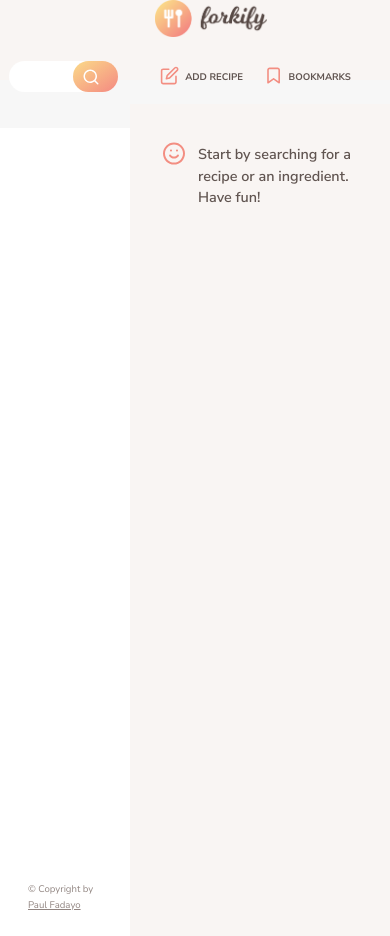
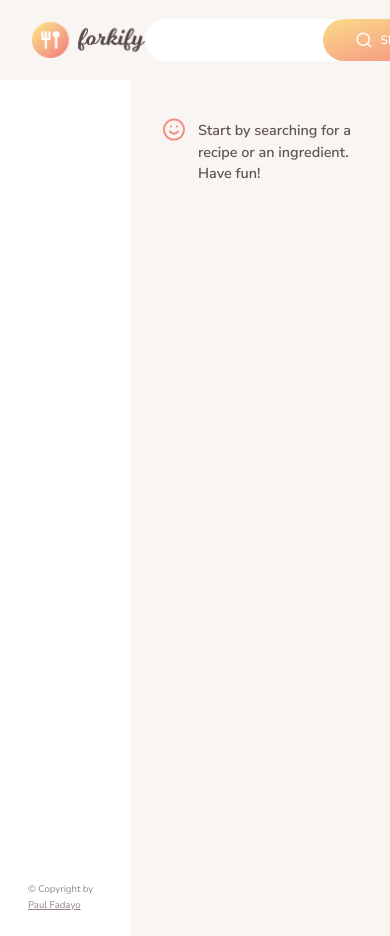
Before and after one commit to paulthadev/chefpro, a website built with Parcel: page index.html in a window 390 px wide. Built offline with nearby package versions, Linux system fonts and the light colour scheme.

Commit message:
Revert "Mobile design"

```diff
--- a/index.html
+++ b/index.html
@@ -8,7 +8,7 @@
   <link href="https://fonts.googleapis.com/css?family=Nunito+Sans:400,600,700" rel="stylesheet" />
   <link rel="shortcut icon" href="src/img/favicon.png" type="image/x-icon" />
 
-  <link rel="stylesheet" href="src/sass/main.css" />
+  <link rel="stylesheet" href="src/sass/main.scss" />
   <script defer type="module" src="src/js/controller.js"></script>
 
   <title>forkify || Search over 1,000,000 recipes</title>
@@ -18,8 +18,7 @@
   <div class="container">
     <header class="header">
       <img src="src/img/logo.png" alt="Logo" class="header__logo" />
-      <div class="header__center">
-               <form class="search">
+      <form class="search">
         <input type="text" class="search__field" placeholder="Search over 1,000,000 recipes..." />
         <button class="btn search__btn">
           <svg class="search__icon">
@@ -77,8 +76,6 @@
           </li>
         </ul>
       </nav>
-      </div>
-
     </header>
 
     <div class="search-results">
--- a/src/sass/_base.scss
+++ b/src/sass/_base.scss
@@ -51,7 +51,7 @@ body {
   max-width: 120rem;
   min-height: 117rem;
   margin: 4vw auto;
-  background-color: #f7f7f7;
+  background-color: #fff;
   border-radius: 9px;
   overflow: hidden;
   box-shadow: 0 2rem 6rem 0.5rem rgba($color-grey-dark-1, 0.2);
--- a/src/sass/_header.scss
+++ b/src/sass/_header.scss
@@ -4,16 +4,6 @@
   display: flex;
   align-items: center;
   justify-content: space-between;
-
-  @include respond(tab-port){
-    flex-direction: column;
-    gap: 3rem;
-  }
-  &__center {
-    display: flex;
-    gap: 4rem;
-
-  }
 
   &__logo {
     margin-left: 4rem;
@@ -42,13 +32,6 @@
     color: inherit;
     font-size: 1.7rem;
     width: 30rem;
-    @include respond(phone){
-      width: 10rem !important;
-    }
-    @media screen and (max-width:485px){
-      width: 5rem  !important;
-    }
-
 
     &:focus {
       outline: none;
@@ -70,16 +53,6 @@
   &__btn {
     font-weight: 600;
     font-family: inherit;
-     @include respond(phone){
-      padding:0.85rem 1.2rem;
-      font-size: 1.3rem;
-
-    }
-     @media screen and (max-width:416px){
-      & span {
-        display: none;
-      }
-    }
   }
 }
 
@@ -109,13 +82,9 @@
     cursor: pointer;
     padding: 0 1.5rem;
     transition: all 0.3s;
+
     display: flex;
     align-items: center;
-    @media screen and (max-width:485px){
-      padding: 0 1.3rem;
-      font-size: 1.2rem;
-    }
-
 
     svg {
       height: 2.4rem;
@@ -148,9 +117,6 @@
   visibility: hidden;
   opacity: 0;
   transition: all 0.5s 0.2s;
-  @include respond(phone){
-    width: 30rem;
-  }
 
   &__list {
     list-style: none;
--- a/src/sass/_mixin.scss
+++ /dev/null
@@ -1,18 +0,0 @@
-@mixin respond($view-port) {
-    @if ($view-port== phone){
-        @media screen and (max-width:600px){
-            @content
-        }
-    }
-    @if ($view-port ==tab-port){
-           @media screen and (max-width:900px){
-            @content
-           }
-        }
-        @if($view-port==tab-land){
-            @media screen and (max-width:1200px){
-                @content
-            }
-        }
-
-}
--- a/src/sass/_recipe.scss
+++ b/src/sass/_recipe.scss
@@ -1,6 +1,5 @@
 .recipe {
   background-color: $color-grey-light-1;
-  margin-top: 3rem;
 
   ///////////
   // FIGURE
--- a/src/sass/_searchResults.scss
+++ b/src/sass/_searchResults.scss
@@ -2,17 +2,11 @@
   padding: 3rem 0;
   display: flex;
   flex-direction: column;
-  background-color: white;
-  @include respond(tab-port){
-    margin-top: 6rem;
-  }
-
 }
 
 .results {
   list-style: none;
   margin-bottom: 2rem;
-
 }
 
 .pagination {
--- a/src/sass/main.scss
+++ b/src/sass/main.scss
@@ -1,4 +1,3 @@
-@import 'mixin';
 @import 'base';
 @import 'components';
 @import 'header';
```
Also changed, not shown: src/sass/main.css (deleted), 1 other file.
